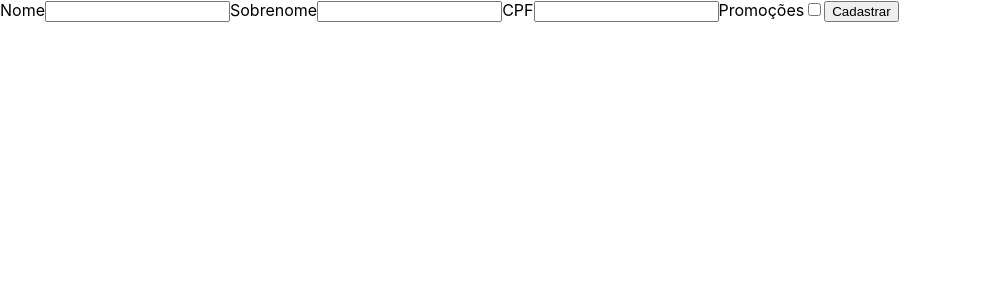
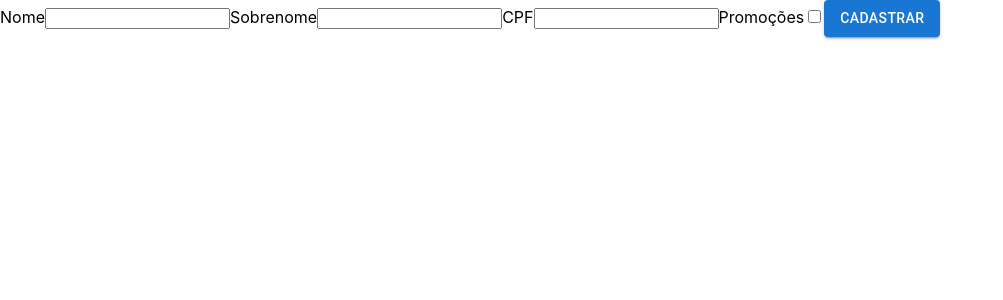
Before and after one commit to pinheiroduda/alura-react-form, a React (Create React App) app: page / in a window 1280 px wide. Shown: the top 300 px of the page, without its empty margins (0-1003 px from the left). Built offline with nearby package versions, Linux system fonts and the light colour scheme.

Commit message:
feat: ✨ add Button from material ui

```diff
--- a/src/components/form/Form.jsx
+++ b/src/components/form/Form.jsx
@@ -1,4 +1,5 @@
 import React from 'react';
+import { Button } from '@mui/material';
 
 export function Form() {
   return (
@@ -16,7 +17,12 @@ export function Form() {
         <label>Promoções</label>
         <input type="checkbox" />
 
-        <button type="submit">Cadastrar</button>
+        <Button
+          type="submit"
+          variant="contained"
+        >
+          Cadastrar
+        </Button>
       </form>
     </>
   )
```
